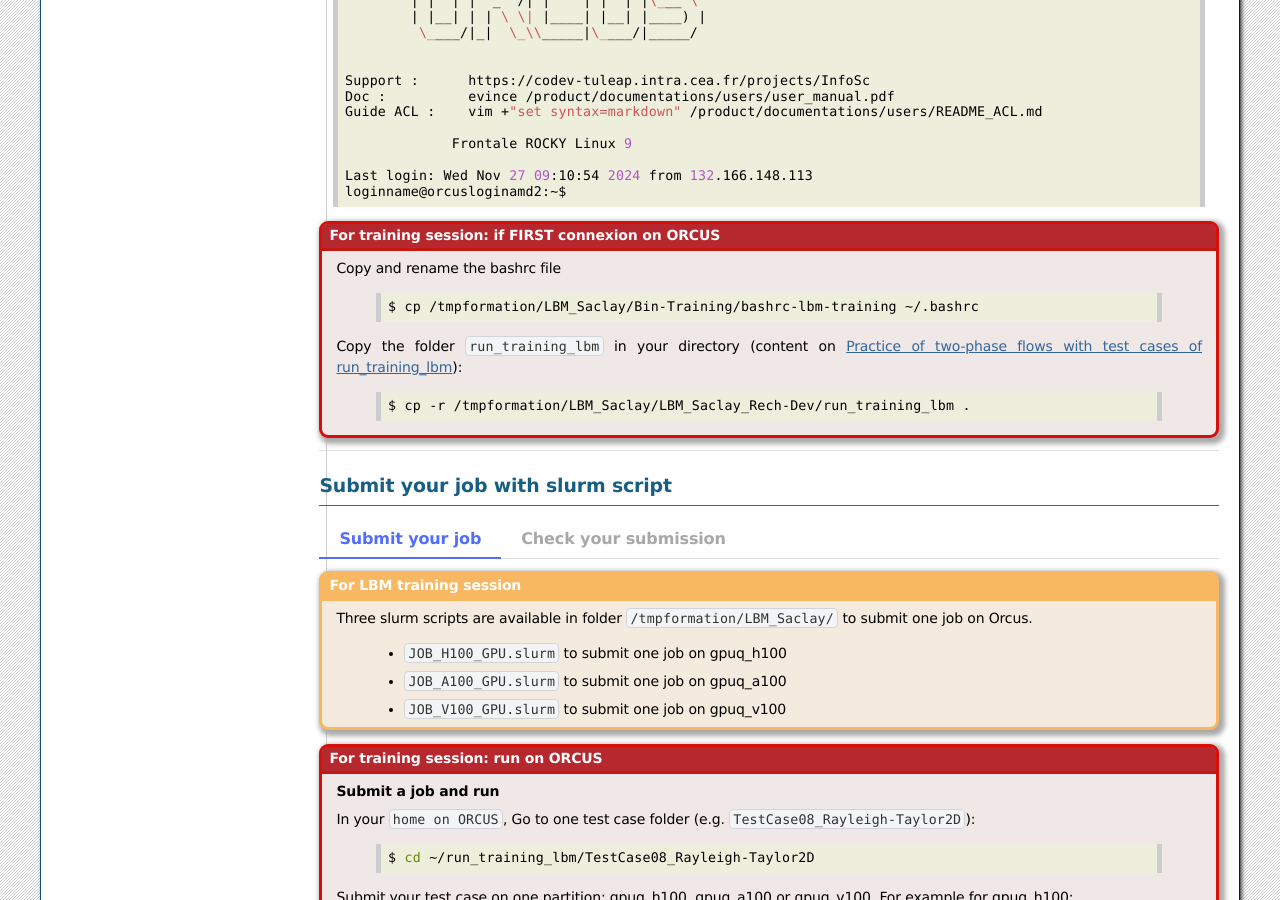
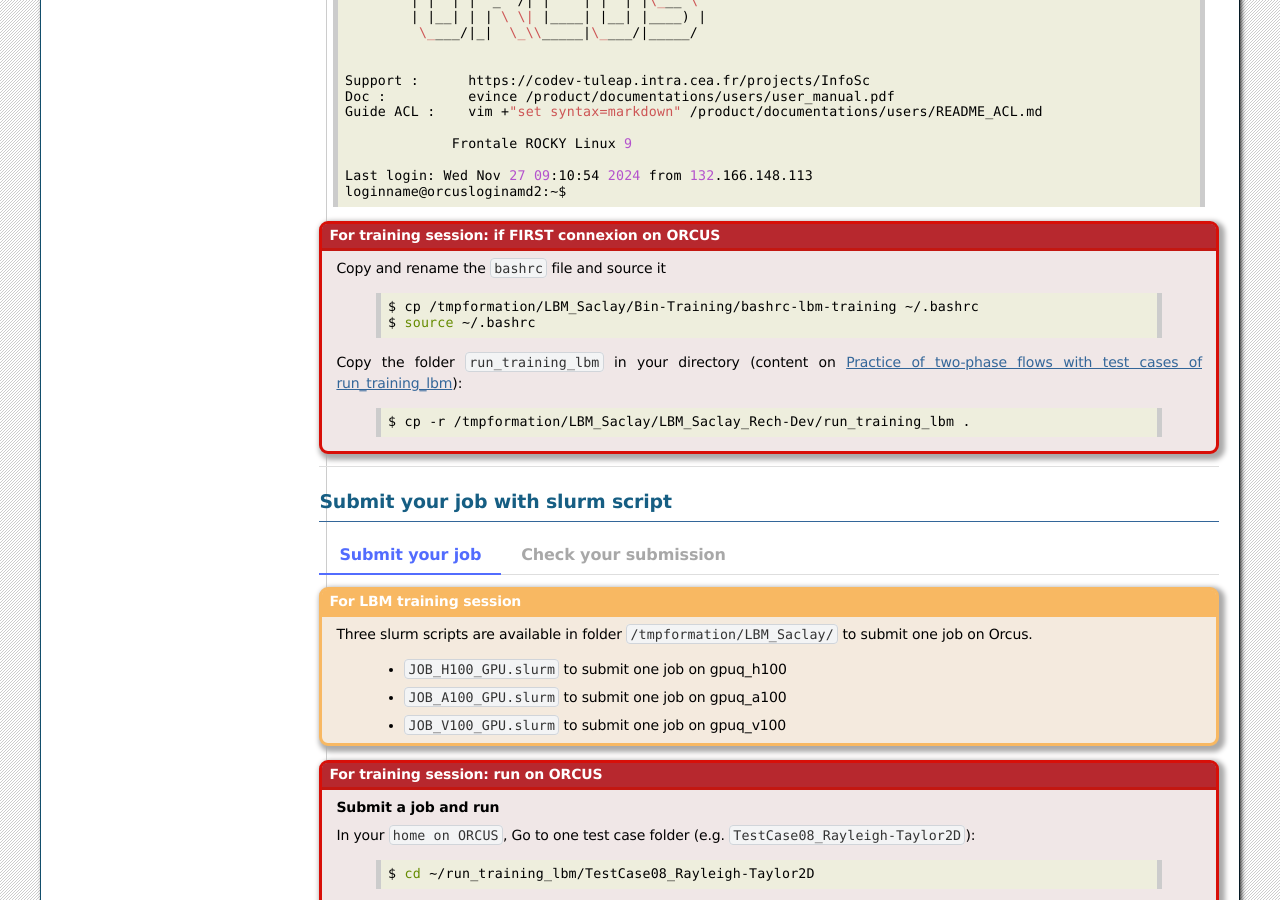
Before and after one commit to cea-lbm-saclay/LBM_Saclay_Documentation, a Sphinx documentation site: the page built from doc/src_doc/01_USER_GUIDE/SIMU_ON_ORCUS/Simulations-ORCUS-GPU.rst, in a window 1280 px wide and 900 px high, scrolled down 581 px. Built offline with Sphinx 7.4.7, drawn with Linux system fonts in a browser that asks for light colours.

Commit message:
Modif connexion Orcus

```diff
--- a/doc/src_doc/01_USER_GUIDE/SIMU_ON_ORCUS/Simulations-ORCUS-GPU.rst
+++ b/doc/src_doc/01_USER_GUIDE/SIMU_ON_ORCUS/Simulations-ORCUS-GPU.rst
@@ -49,11 +49,12 @@ Connexion and disks on ORCUS
       .. admonition:: For training session: if FIRST connexion on ORCUS
          :class: error
 
-         Copy and rename the bashrc file
+         Copy and rename the ``bashrc`` file and source it
 
             .. code-block:: shell
 
                $ cp /tmpformation/LBM_Saclay/Bin-Training/bashrc-lbm-training ~/.bashrc
+               $ source ~/.bashrc
 
          Copy the folder ``run_training_lbm`` in your directory (content on :ref:`Run_Training-LBM`):
 
```
